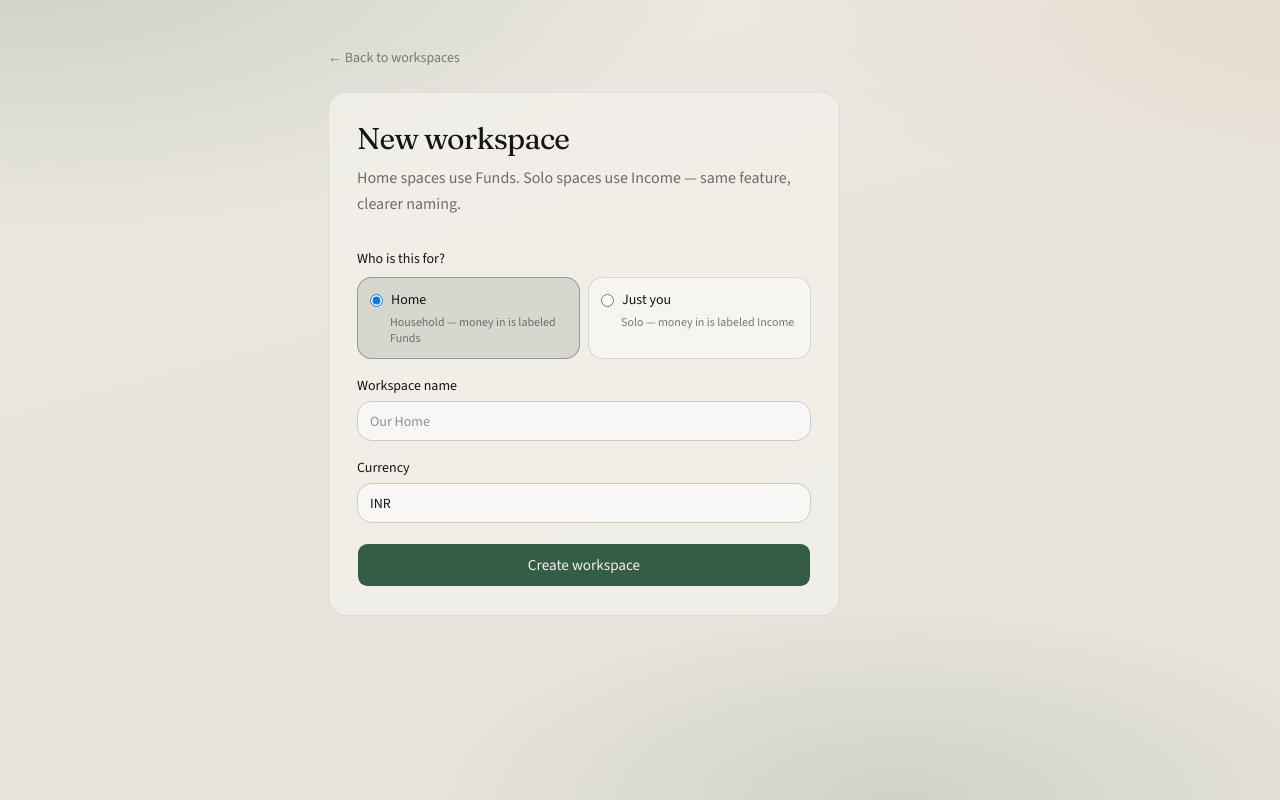
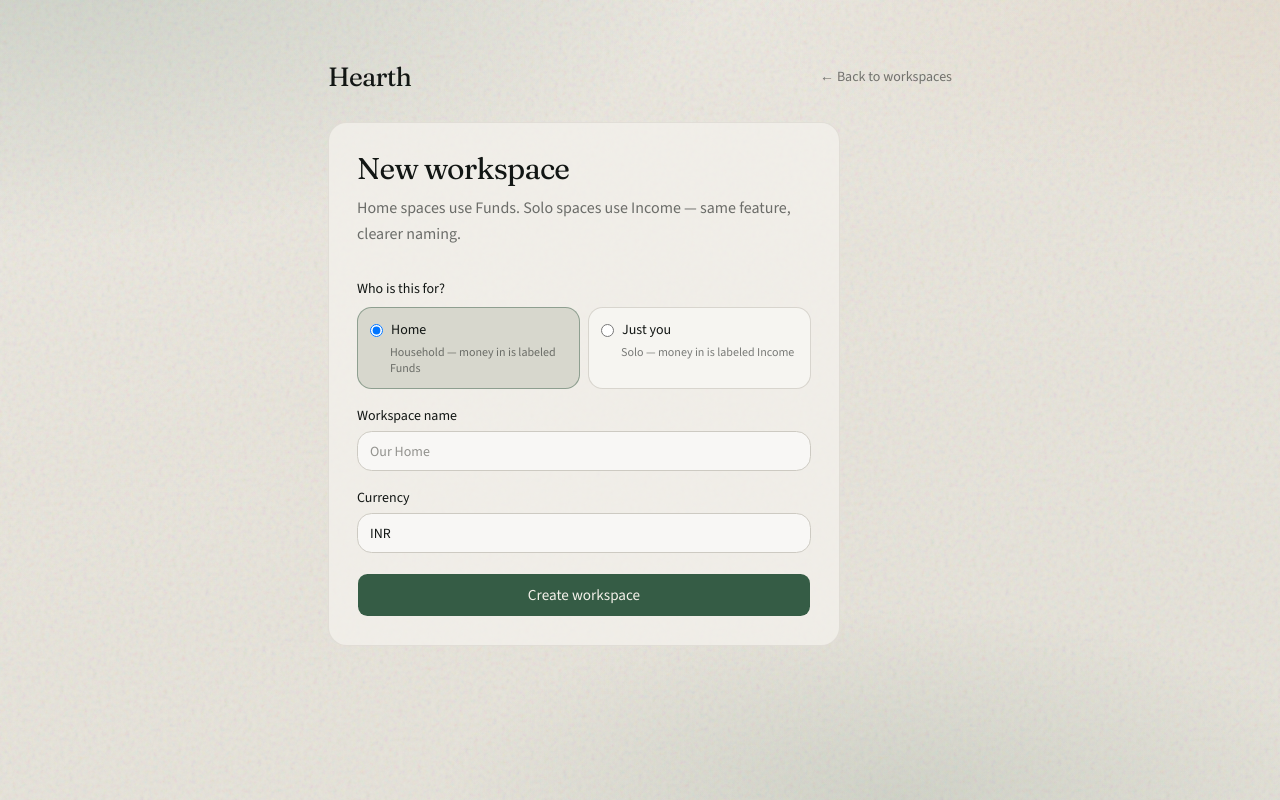
Before and after one commit to Lancerhawk/Hearth, a Next.js app: page /app/workspaces/new in a window 1280 px wide. Built offline with nearby package versions, Linux system fonts and the light colour scheme; no server answers; sample sign-in values are in the browser's storage.

Commit message:
feat(app): redesign create-workspace page composition
Atmosphere frame with brand mark and quieter back link.

```diff
--- a/src/app/app/workspaces/new/page.tsx
+++ b/src/app/app/workspaces/new/page.tsx
@@ -1,5 +1,7 @@
 import type { Metadata } from "next";
 import Link from "next/link";
+import { Atmosphere } from "@/components/design/atmosphere";
+import { BrandMark } from "@/components/design/brand-mark";
 import { CreateWorkspaceForm } from "@/components/workspace/create-workspace-form";
 import { requireUser } from "@/lib/budget/access";
 
@@ -11,14 +13,19 @@ export default async function NewWorkspacePage() {
   await requireUser();
 
   return (
-    <div className="mx-auto flex min-h-full w-full max-w-2xl flex-col gap-6 px-6 py-12">
+    <Atmosphere className="flex flex-1 flex-col">
+      <div className="hearth-enter mx-auto flex w-full max-w-2xl flex-1 flex-col gap-8 px-6 py-12 md:py-16">
+        <div className="flex items-center justify-between gap-4">
+          <BrandMark href="/" size="md" />
           <Link
             href="/app"
-        className="text-sm text-muted-foreground hover:text-foreground"
+            className="text-sm text-hearth-ink/55 transition-colors hover:text-hearth-ink"
           >
             ← Back to workspaces
           </Link>
+        </div>
         <CreateWorkspaceForm />
       </div>
+    </Atmosphere>
   );
 }
```
Lines whose indentation alone changed are shown as unchanged.
